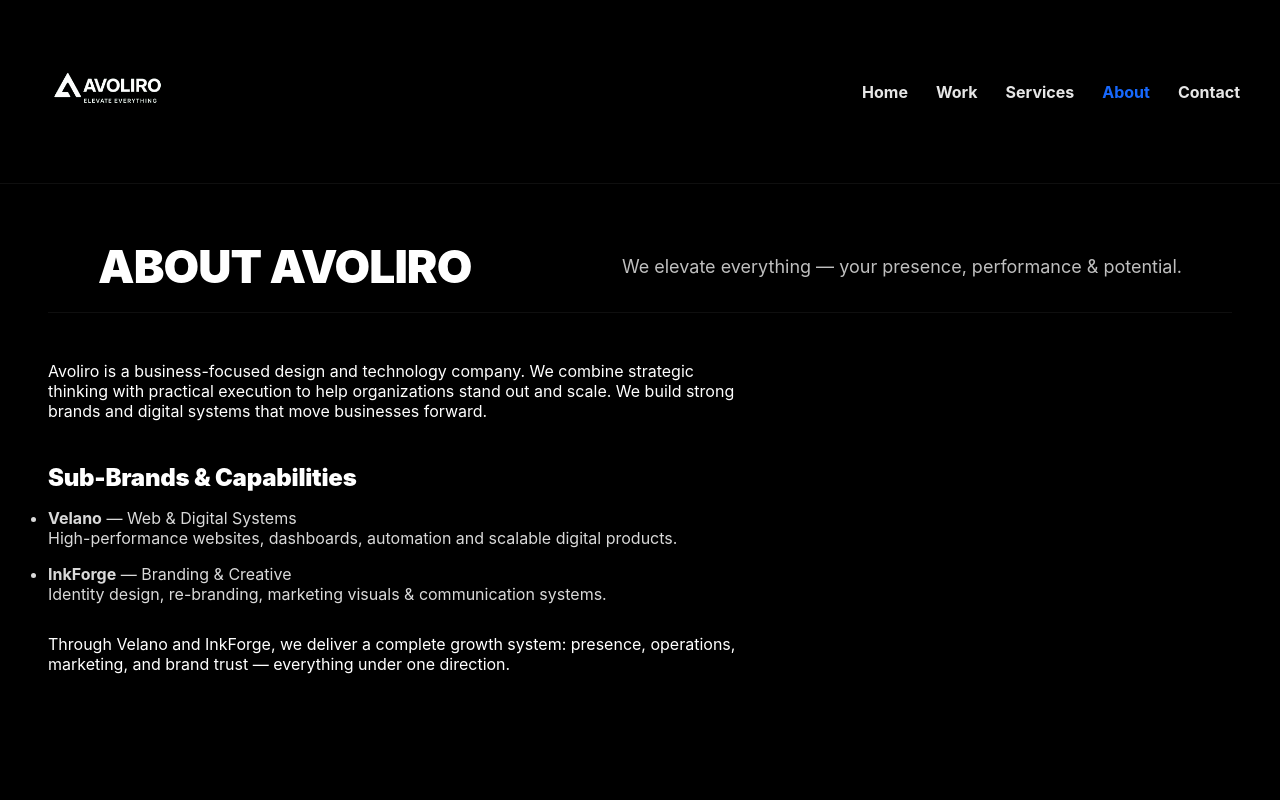
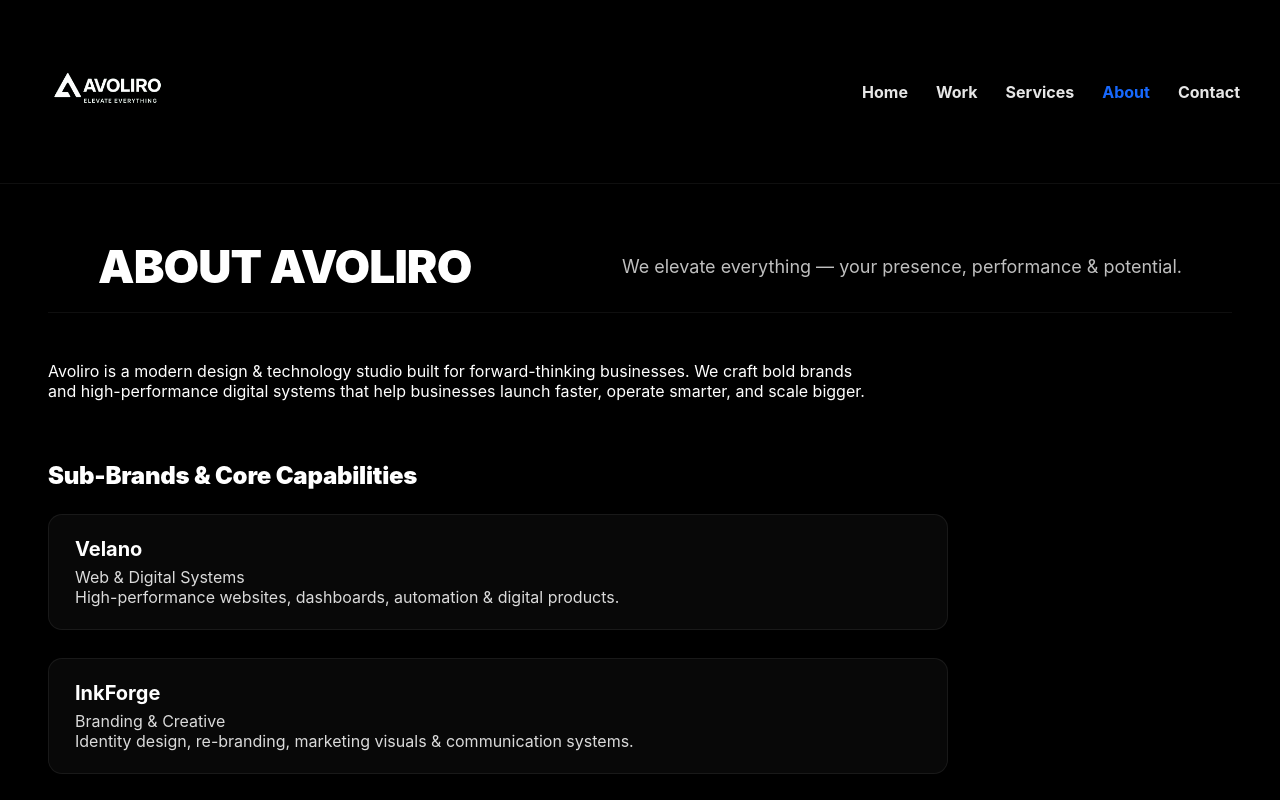
Before and after one commit to FABgaming-lol/AVOLIRO, a React (Vite) app: page /about in a window 1280 px wide. Shown: the top 800 px of the page. Built offline with nearby package versions, Linux system fonts and the light colour scheme.

Commit message:
Update About.jsx

```diff
--- a/src/pages/About.jsx
+++ b/src/pages/About.jsx
@@ -1,40 +1,123 @@
 import React from "react";
+import { motion } from "framer-motion";
 
 export default function About() {
+  const fadeUp = {
+    hidden: { opacity: 0, y: 40 },
+    visible: { opacity: 1, y: 0 },
+  };
+
   return (
     <div className="page-shell">
-      <header className="section-header">
+      {/* Header */}
+      <motion.header
+        className="section-header"
+        initial="hidden"
+        animate="visible"
+        transition={{ duration: 0.6 }}
+        variants={fadeUp}
+      >
         <h2 className="section-title">About Avoliro</h2>
         <p className="section-desc">
           We elevate everything — your presence, performance & potential.
         </p>
-      </header>
+      </motion.header>
 
-      <p className="section-body" style={{ maxWidth: "700px" }}>
-        Avoliro is a business-focused design and technology company. We combine
-        strategic thinking with practical execution to help organizations stand out
-        and scale. We build strong brands and digital systems that move businesses forward.
-      </p>
+      {/* Who We Are */}
+      <motion.div
+        className="section-body"
+        style={{ maxWidth: "820px" }}
+        initial="hidden"
+        whileInView="visible"
+        viewport={{ once: true }}
+        transition={{ duration: 0.6, delay: 0.2 }}
+        variants={fadeUp}
+      >
+        <p>
+          Avoliro is a modern design & technology studio built for forward-thinking
+          businesses. We craft bold brands and high-performance digital systems that
+          help businesses launch faster, operate smarter, and scale bigger.
+        </p>
+      </motion.div>
 
-      <h3 className="section-category" style={{ marginTop: "42px" }}>
-        Sub-Brands & Capabilities
-      </h3>
+      {/* Sub Brands */}
+      <motion.h3
+        className="section-category"
+        style={{ marginTop: "60px" }}
+        variants={fadeUp}
+        initial="hidden"
+        whileInView="visible"
+        viewport={{ once: true }}
+        transition={{ duration: 0.6, delay: 0.25 }}
+      >
+        Sub-Brands & Core Capabilities
+      </motion.h3>
 
-      <ul className="about-list">
-        <li>
-          <strong>Velano</strong> — Web & Digital Systems<br />
-          High-performance websites, dashboards, automation and scalable digital products.
-        </li>
-        <li>
-          <strong>InkForge</strong> — Branding & Creative<br />
-          Identity design, re-branding, marketing visuals & communication systems.
-        </li>
-      </ul>
+      <motion.div
+        className="about-brands"
+        style={{
+          display: "grid",
+          gap: "28px",
+          marginTop: "24px",
+          maxWidth: "900px",
+        }}
+        initial="hidden"
+        whileInView="visible"
+        viewport={{ once: true }}
+        transition={{ staggerChildren: 0.15 }}
+      >
+        {/* Velano */}
+        <motion.div
+          className="brand-card"
+          variants={fadeUp}
+          style={{
+            padding: "22px 26px",
+            borderRadius: "14px",
+            background: "rgba(255,255,255,0.03)",
+            border: "1px solid rgba(255,255,255,0.07)",
+          }}
+        >
+          <strong style={{ fontSize: "20px" }}>Velano</strong>
+          <p style={{ opacity: 0.85, marginTop: "6px" }}>
+            Web & Digital Systems
+            <br />
+            High-performance websites, dashboards, automation & digital products.
+          </p>
+        </motion.div>
 
-      <p className="section-body" style={{ marginTop: "30px", maxWidth: "700px" }}>
-        Through Velano and InkForge, we deliver a complete growth system: presence, operations,
-        marketing, and brand trust — everything under one direction.
-      </p>
+        {/* InkForge */}
+        <motion.div
+          className="brand-card"
+          variants={fadeUp}
+          style={{
+            padding: "22px 26px",
+            borderRadius: "14px",
+            background: "rgba(255,255,255,0.03)",
+            border: "1px solid rgba(255,255,255,0.07)",
+          }}
+        >
+          <strong style={{ fontSize: "20px" }}>InkForge</strong>
+          <p style={{ opacity: 0.85, marginTop: "6px" }}>
+            Branding & Creative
+            <br />
+            Identity design, re-branding, marketing visuals & communication systems.
+          </p>
+        </motion.div>
+      </motion.div>
+
+      {/* Final message */}
+      <motion.p
+        className="section-body"
+        style={{ marginTop: "38px", maxWidth: "820px" }}
+        initial="hidden"
+        whileInView="visible"
+        viewport={{ once: true }}
+        transition={{ duration: 0.6, delay: 0.3 }}
+        variants={fadeUp}
+      >
+        Together, Velano + InkForge deliver a complete growth ecosystem: presence,
+        performance, communication, and trust — everything under one strategic direction.
+      </motion.p>
     </div>
   );
 }
```
